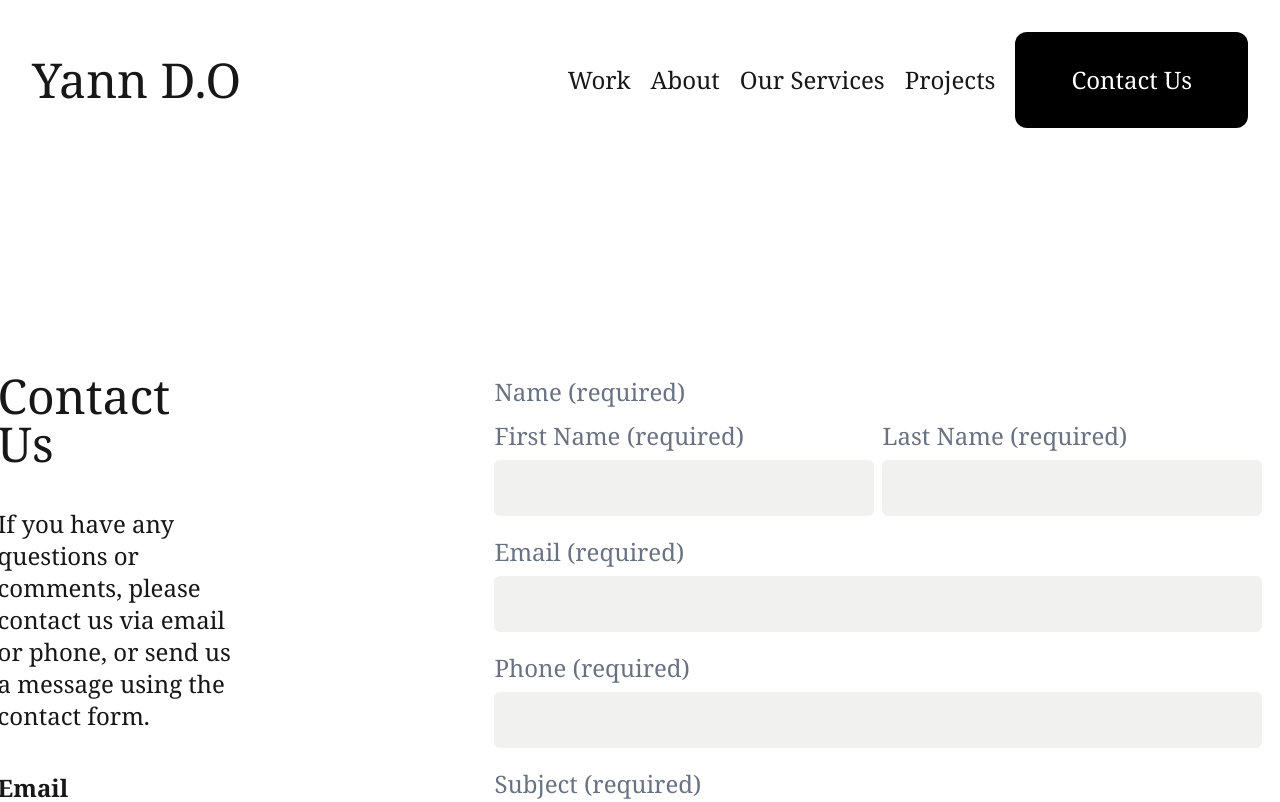
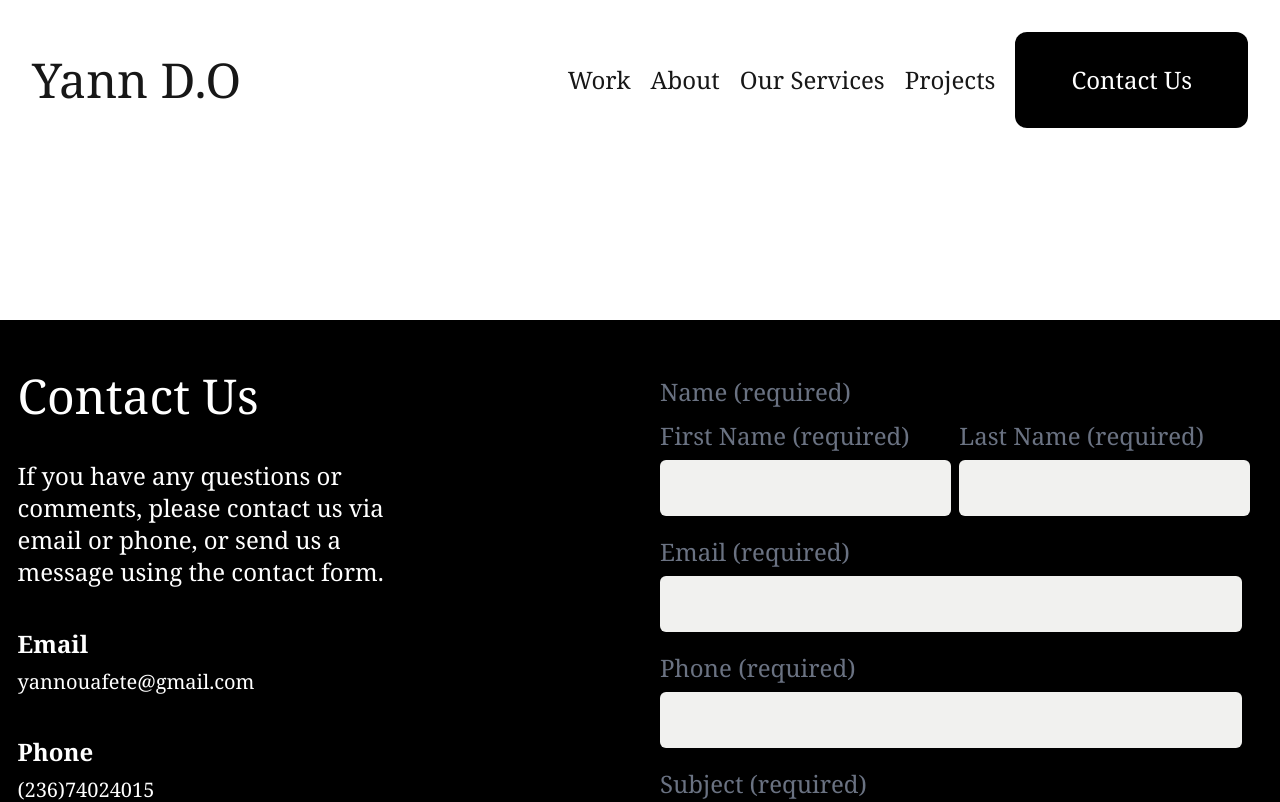
Before and after one commit to yann-bot/portfolio, a Next.js app: page /contact in a window 1280 px wide. Shown: the top 802 px of the page. Built offline with nearby package versions, Linux system fonts and the light colour scheme.

Commit message:
Ajustement de style

```diff
--- a/src/app/contact/page.tsx
+++ b/src/app/contact/page.tsx
@@ -3,10 +3,10 @@ import { FaFacebookF,FaInstagram, FaTwitter } from "react-icons/fa";
 
 
 
-export default function About() {
+export default function Contact() {
   return (
-    <div className="mt-80 flex flex-col mb-90 p-9 ">
-       <div className="flex  gap-60">
+    <div className="mt-80 flex flex-col mb-90 p-9  bg-black text-white text-2xl p-0">
+       <div className="flex  gap-50">
           <div className=" flex flex-col w-1/2  font-serif mt-4 gap-10 ">
             <div className="text-5xl">Contact Us</div>
             <div className="text-2xl font-serif">If you have any questions or comments, please contact us via email or phone, or send us a message using the contact form.</div>
@@ -27,7 +27,7 @@ export default function About() {
 
            </div>
 
-          <div className="w-2/3 flex flex-col gap-4 text-2xl text-gray-500 font-serif  border-red-500 p-3  ">
+          <div className="w-1/2 flex flex-col gap-4 text-2xl text-gray-500 font-serif  border-red-500 p-3  ">
              <form action="" className="flex flex-col   gap-5 p-2">
               <div className="flex flex-col gap-3">
                 <div>Name (required)</div>
```
